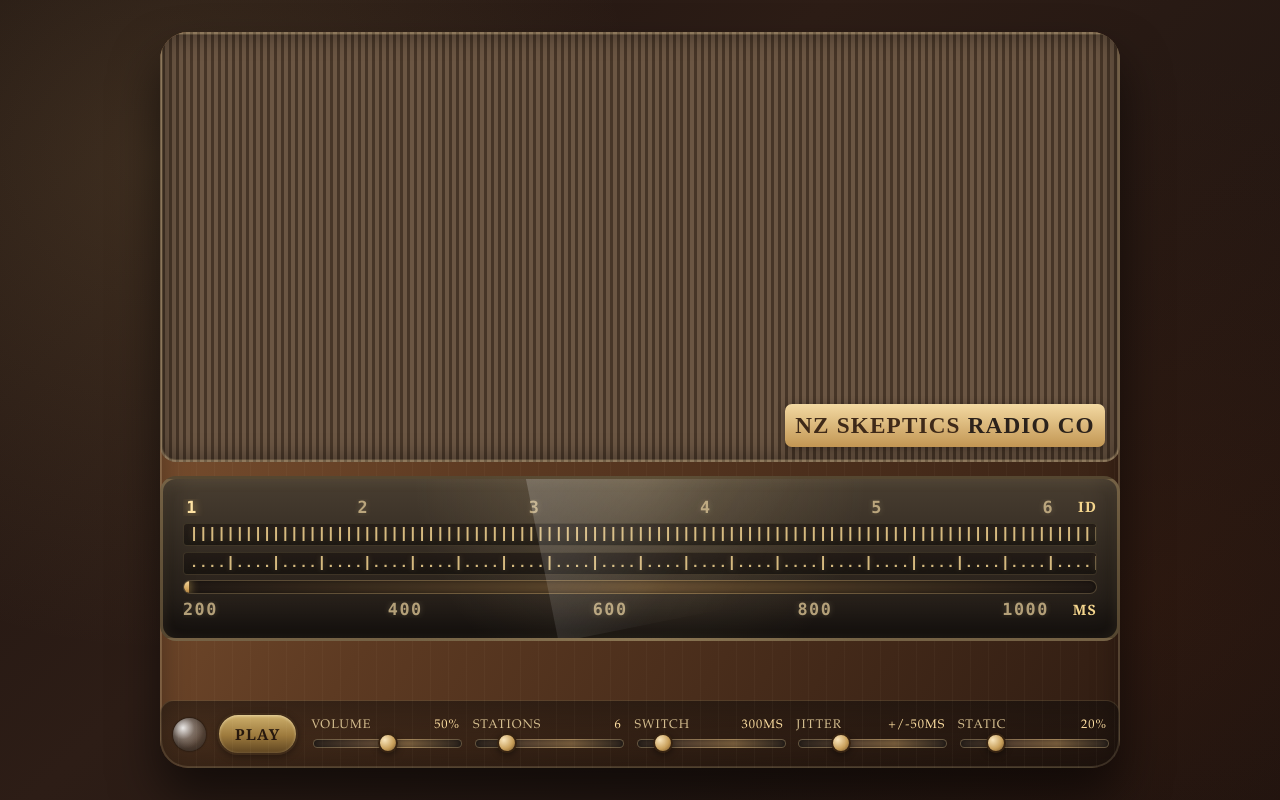
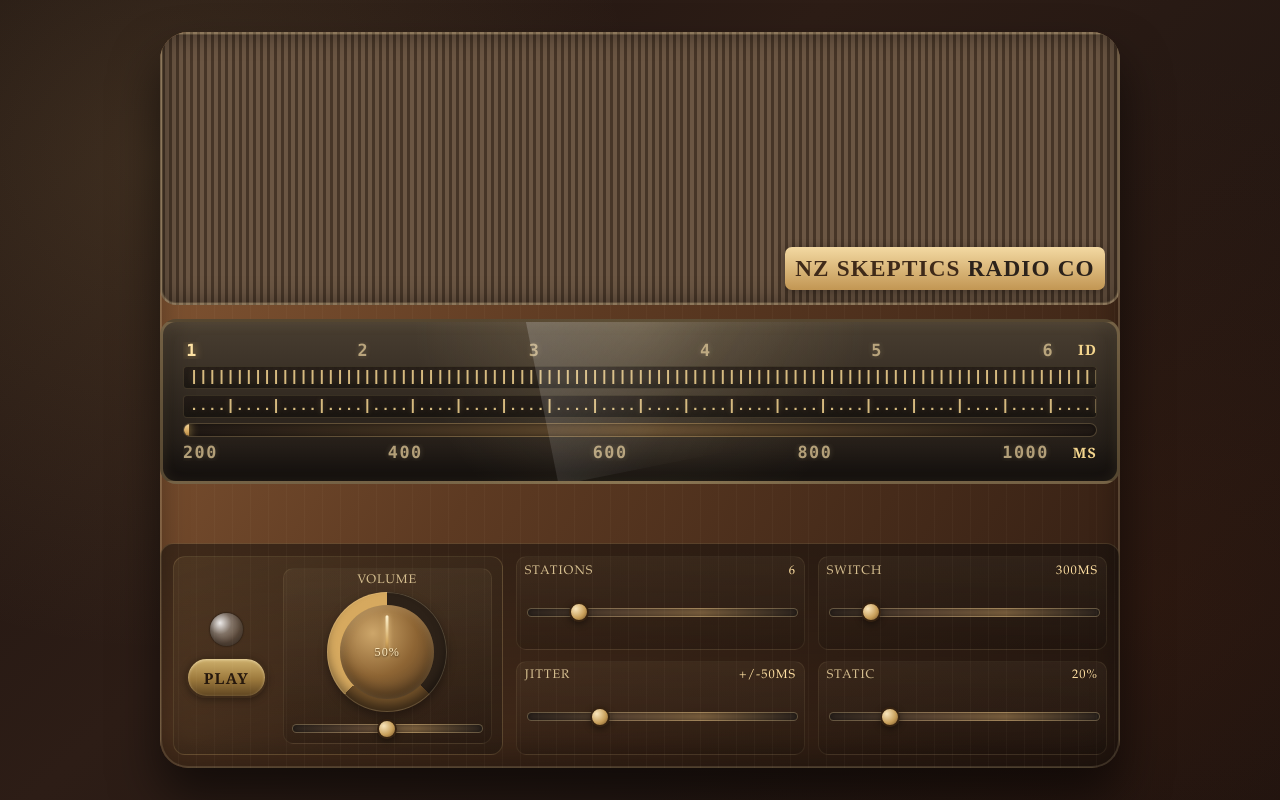
Before and after one commit to nzskeptics/spiritbox, a website with bundled scripts: page index.html in a window 1280 px wide. Built offline with nearby package versions, Linux system fonts and the light colour scheme.

Commit message:
Nicer controls

```diff
--- a/index.html
+++ b/index.html
@@ -39,14 +39,26 @@
 				<span v-else>&nbsp;</span>
 			</h2>
 			<div id="controls">
-				<div>
+				<div class="control-hero">
+					<div class="transport-group">
 						<div class="led" :class="{red: play}" @click="onPlayClick" title="Play / Stop"></div>
-					<button id="playButton" type='button' @click.prevent="onPlayClick">{{play ? 'Stop' : 'Play'}}</button><!-- style="position: absolute; right: 300px; top: 300px;" -->
+						<button id="playButton" type='button' @click.prevent="onPlayClick">{{play ? 'Stop' : 'Play'}}</button>
 					</div>
-				<div class="control-group">
-					<label for="volumeSlider">Volume <span>{{volume}}%</span></label>
-					<input id="volumeSlider" type="range" min="0" max="100" v-model.number="volume" :title="volume + '%'" @input="updateVolume" @change="updateVolume" />
+					<div class="control-group volume-knob-group">
+						<label for="volumeSlider">Volume</label>
+						<div
+							class="volume-dial"
+							:style="{
+								'--dial-fill': ((volume / 100) * 270) + 'deg',
+								'--dial-angle': (((volume / 100) * 270) - 135) + 'deg'
+							}"
+						>
+							<div class="volume-dial-value">{{volume}}%</div>
 						</div>
+						<input id="volumeSlider" class="volume-slider" type="range" min="0" max="100" v-model.number="volume" :title="volume + '%'" @input="updateVolume" @change="updateVolume" />
+					</div>
+				</div>
+				<div class="control-grid">
 					<div v-if="allStations?.length" class="control-group">
 						<label for="stationCountSlider">Stations <span>{{number}}</span></label>
 						<input id="stationCountSlider" type="range" min="4" max="16" v-model.number="number" :title="number + ' stations'" @input="updateStationCount" @change="updateStationCount" />
@@ -64,6 +76,7 @@
 						<input id="staticMixSlider" type="range" min="0" max="100" step="5" v-model.number="staticRatio" :title="staticRatio + '%'" />
 					</div>
 				</div>
+			</div>
 			<div id="audioBank">
 				<audio v-for="(station, id) in stations" :key="id" :data-audio-index="id" :src="station.url"></audio>
 			</div>
--- a/style.css
+++ b/style.css
@@ -290,25 +290,49 @@
 
 #controls {
 	display: grid;
-	grid-template-columns: auto repeat(5, minmax(120px, 1fr));
+	grid-template-columns: minmax(260px, 330px) minmax(0, 1fr);
 	gap: 0.8rem;
-	align-items: center;
+	align-items: stretch;
 	padding: 0.75rem;
 	border-radius: 14px;
 	background: linear-gradient(180deg, rgba(13, 11, 10, 0.5), rgba(13, 11, 10, 0.26));
 	border: 1px solid rgba(255, 220, 150, 0.14);
 }
 
-#controls > div:first-child {
+.control-hero {
+	display: grid;
+	grid-template-columns: auto minmax(0, 1fr);
+	gap: 0.9rem;
+	align-items: stretch;
+	padding: 0.65rem;
+	border-radius: 12px;
+	border: 1px solid rgba(255, 215, 140, 0.14);
+	background: linear-gradient(160deg, rgba(244, 206, 130, 0.08), rgba(20, 16, 13, 0.35));
+}
+
+.transport-group {
 	display: flex;
+	flex-direction: column;
+	justify-content: center;
 	align-items: center;
 	gap: 0.7rem;
+	min-width: 84px;
+}
+
+.control-grid {
+	display: grid;
+	grid-template-columns: repeat(2, minmax(130px, 1fr));
+	gap: 0.65rem 0.8rem;
 }
 
 .control-group {
 	display: grid;
 	gap: 0.35rem;
 	min-width: 0;
+	padding: 0.45rem 0.5rem;
+	border-radius: 10px;
+	background: linear-gradient(180deg, rgba(255, 232, 179, 0.05), rgba(7, 6, 5, 0.14));
+	border: 1px solid rgba(255, 225, 170, 0.08);
 }
 
 .control-group label {
@@ -325,6 +349,78 @@
 .control-group label span {
 	color: #ffe0a2;
 	font-variant-numeric: tabular-nums;
+}
+
+.volume-knob-group {
+	align-content: start;
+	justify-items: center;
+	padding-top: 0.35rem;
+}
+
+.volume-dial {
+	--dial-fill: 0deg;
+	--dial-angle: -135deg;
+	position: relative;
+	width: clamp(92px, 11vw, 120px);
+	height: clamp(92px, 11vw, 120px);
+	border-radius: 50%;
+	padding: 10px;
+	background:
+		conic-gradient(
+			from -135deg,
+			rgba(220, 174, 98, 0.95) 0deg,
+			rgba(220, 174, 98, 0.95) var(--dial-fill),
+			rgba(41, 31, 23, 0.95) var(--dial-fill),
+			rgba(41, 31, 23, 0.95) 270deg,
+			transparent 270deg 360deg
+		),
+		radial-gradient(circle, #8f6734 0%, #6f4f28 55%, #3a291a 100%);
+	box-shadow:
+		inset 0 0 0 1px rgba(255, 228, 179, 0.2),
+		inset 0 -7px 10px rgba(0, 0, 0, 0.38),
+		0 4px 10px rgba(0, 0, 0, 0.35);
+}
+
+.volume-dial::before {
+	content: "";
+	position: absolute;
+	inset: 13px;
+	border-radius: 50%;
+	background: radial-gradient(circle at 35% 30%, #cda66a 0%, #8e6534 48%, #4f371f 100%);
+	box-shadow: inset 0 2px 8px rgba(255, 232, 181, 0.24), inset 0 -8px 14px rgba(0, 0, 0, 0.35);
+}
+
+.volume-dial::after {
+	content: "";
+	position: absolute;
+	left: 50%;
+	top: 50%;
+	width: 3px;
+	height: 34%;
+	border-radius: 999px;
+	background: linear-gradient(180deg, #fff3cf 0%, #d2a75f 65%, #8b622f 100%);
+	transform-origin: 50% 90%;
+	transform: translate(-50%, -90%) rotate(var(--dial-angle));
+	box-shadow: 0 0 5px rgba(255, 225, 164, 0.6);
+	z-index: 2;
+}
+
+.volume-dial-value {
+	position: absolute;
+	left: 50%;
+	top: 50%;
+	transform: translate(-50%, -50%);
+	z-index: 3;
+	font-size: 0.76rem;
+	letter-spacing: 0.08em;
+	color: #ffebbf;
+	text-shadow: 0 1px 2px rgba(0, 0, 0, 0.6);
+	font-variant-numeric: tabular-nums;
+	pointer-events: none;
+}
+
+.volume-slider {
+	margin-top: 0.4rem;
 }
 
 #playButton {
@@ -426,8 +522,18 @@
 		grid-template-columns: 1fr;
 	}
 
-	#controls > div:first-child {
-		justify-content: center;
+	.control-hero {
+		grid-template-columns: 1fr;
+		justify-items: center;
+	}
+
+	.transport-group {
+		flex-direction: row;
+		min-width: 0;
+	}
+
+	.control-grid {
+		grid-template-columns: 1fr;
 	}
 
 	#playButton {
```
Lines whose indentation alone changed are shown as unchanged.
